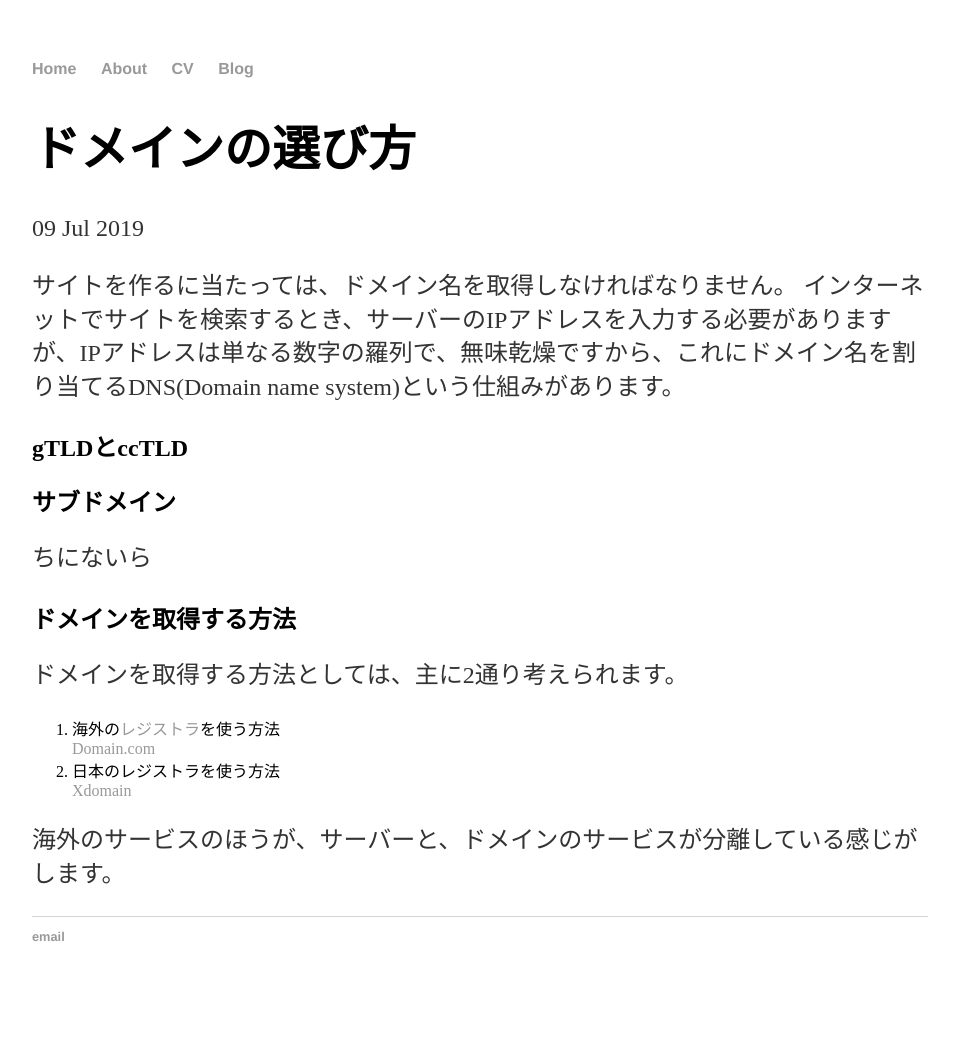
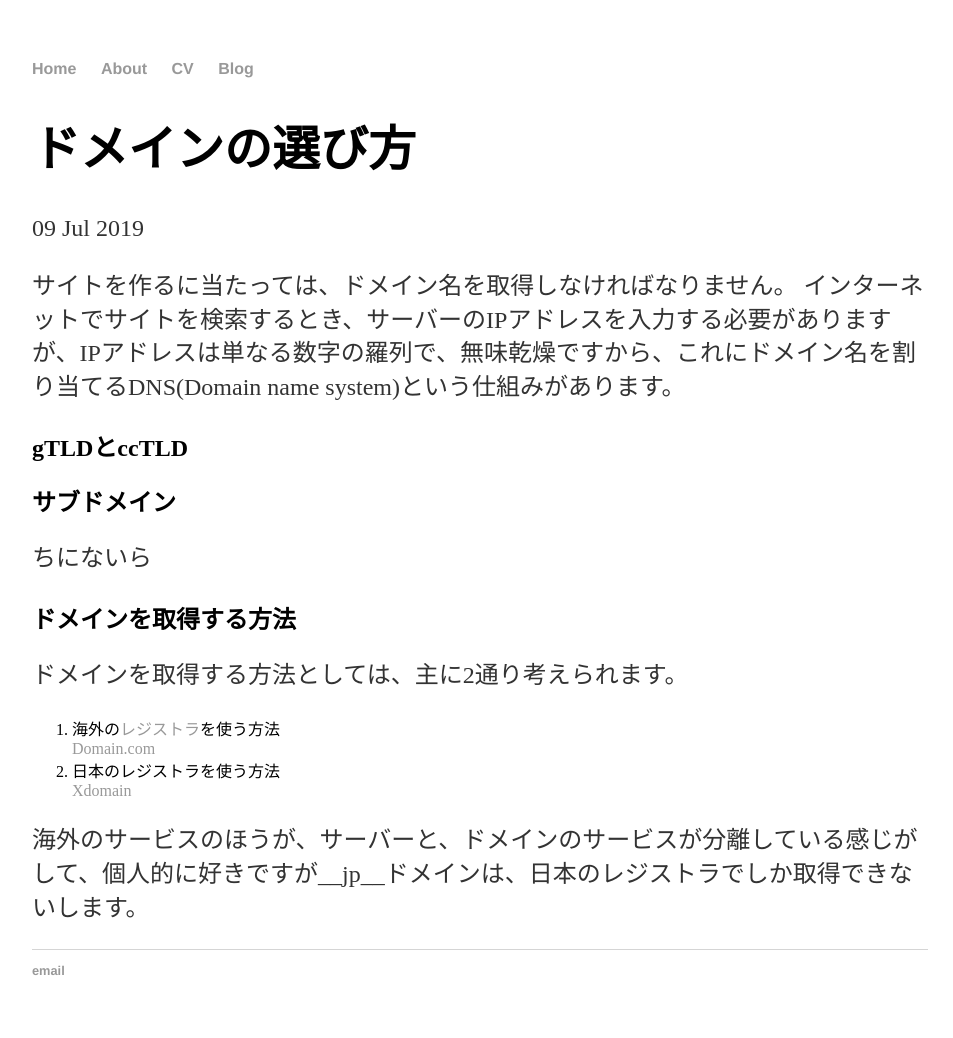
Before and after one commit to agematsu/agematsu.github.io, a Jekyll site: the page built from _posts/2019-07-09-ドメインの選び方.md, in a window 1280 px wide. Shown: the whole page, without its empty margins (160-1113 px from the left). Built offline with Jekyll 4.4.1, drawn with Linux system fonts in a browser that asks for light colours; our own code applies the rules of GitHub Pages for plain Markdown files; before the commit the page ends 1004 px from its top, so only the background shows below that.

Commit message:
Update 2019-07-09-ドメインの選び方.md

```diff
--- a/_posts/2019-07-09-ドメインの選び方.md
+++ b/_posts/2019-07-09-ドメインの選び方.md
@@ -11,4 +11,4 @@
 2. 日本のレジストラを使う方法<br>
 <a href="https://www.xdomain.ne.jp/">Xdomain</a>
 
-海外のサービスのほうが、サーバーと、ドメインのサービスが分離している感じがします。
+海外のサービスのほうが、サーバーと、ドメインのサービスが分離している感じがして、個人的に好きですが__jp__ドメインは、日本のレジストラでしか取得できないします。
```
